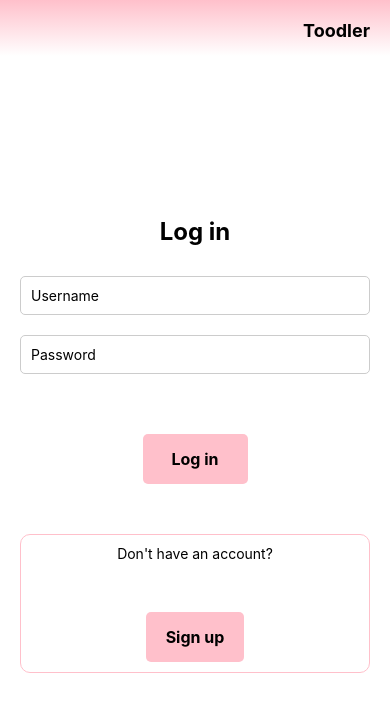
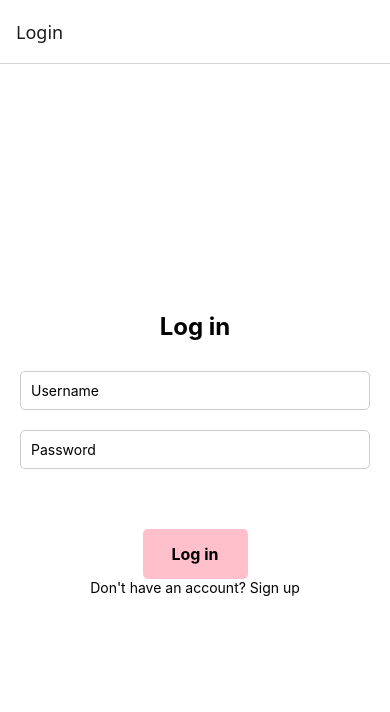
Before and after one commit to Kjartanik/Toodler, a React Native app in the folder Toodler/: screen /HomeScreen in a window 390 px wide. Shown: the top 712 px of the page. Built offline with nearby package versions, Linux system fonts and the light colour scheme.

Commit message:
added sign out and fix error

```diff
--- a/Toodler/App.js
+++ b/Toodler/App.js
@@ -1,10 +1,12 @@
 import 'react-native-gesture-handler';
 import React from 'react';
 import AppContainer from './src/routes';
-
+import { AuthProvider } from './src/context/AuthContext';
 
 export default function App() {
     return (
-        <AppContainer />
+        <AuthProvider>
+            <AppContainer />
+        </AuthProvider>
     );
 }
--- /dev/null
+++ b/Toodler/src/context/AuthContext.js
@@ -0,0 +1,47 @@
+import React, { createContext, useReducer } from 'react';
+
+export const AuthContext = createContext();
+
+const initialState = {
+  isLoading: true,
+  isSignout: false,
+  userToken: null,
+};
+
+function authReducer(state, action) {
+  switch (action.type) {
+    case 'RESTORE_TOKEN':
+      return { ...state, userToken: action.token, isLoading: false };
+    case 'SIGN_IN':
+      return { ...state, isSignout: false, userToken: action.token };
+    case 'SIGN_OUT':
+      return { ...state, isSignout: true, userToken: null };
+    default:
+      return state;
+  }
+}
+
+export function AuthProvider({ children }) {
+  const [state, dispatch] = useReducer(authReducer, initialState);
+
+  const authContext = React.useMemo(
+    () => ({
+      signIn: async (token) => {
+        dispatch({ type: 'SIGN_IN', token });
+      },
+      signOut: () => {
+        dispatch({ type: 'SIGN_OUT' });
+      },
+      restoreToken: async (token) => {
+        dispatch({ type: 'RESTORE_TOKEN', token });
+      },
+    }),
+    []
+  );
+
+  return (
+    <AuthContext.Provider value={{ state, authContext }}>
+      {children}
+    </AuthContext.Provider>
+  );
+}
--- a/Toodler/src/routes/index.js
+++ b/Toodler/src/routes/index.js
@@ -1,4 +1,4 @@
-import React, { useState } from 'react';
+import React, { useContext } from 'react';
 import { NavigationContainer } from '@react-navigation/native';
 import { createStackNavigator } from '@react-navigation/stack';
 import HomeScreen from '../views/HomeScreen/index';
@@ -9,9 +9,9 @@ import Lists from '../views/Lists/index';
 import Tasks from '../views/Tasks/index';
 import AddList from '../views/AddList/index';
 import ModifyList from '../views/ModifyList/index';
-import CustomHeader from '../components/CustomHeader';
 import LoginScreen from '../views/LogIn/index';
 import SignUpScreen from '../views/SignUp/index';
+import { AuthContext } from '../context/AuthContext';
 
 const Stack = createStackNavigator();
 const RootStack = createStackNavigator();
@@ -19,64 +19,43 @@ const RootStack = createStackNavigator();
 const MainAppFlow = () => (
     <Stack.Navigator
         initialRouteName="HomeScreen"
-        screenOptions={({ navigation }) => ({
-            header: (props) => (
-                <CustomHeader
-                    title={props.options.title}
-                    navigation={navigation}
-                    canGoBack={navigation.canGoBack()}
-                />
-            ),
-        })}
+        screenOptions={{
+            headerShown: true,
+        }}
     >
         <Stack.Screen name="HomeScreen" component={HomeScreen} options={{ title: 'My Boards' }} />
-        <Stack.Screen name="ModifyBoard" component={ModifyBoard} options={{ title: 'Change Board' }} />
-        <Stack.Screen name="Boards" component={Boards} options={{ title: 'Boards' }} />
-        <Stack.Screen name="AddBoard" component={AddBoard} options={{ title: 'Create New Board' }} />
-        <Stack.Screen name="Lists" component={Lists} options={{ title: 'Lists' }} />
-        <Stack.Screen name="Tasks" component={Tasks} options={{ title: 'Tasks' }} />
-        <Stack.Screen name="AddList" component={AddList} options={{ title: 'Create New List' }} />
-        <Stack.Screen name="ModifyList" component={ModifyList} options={{ title: 'Change List' }} />
+        <Stack.Screen name="ModifyBoard" component={ModifyBoard} options={{ title: 'Modify Board' }} />
+        <Stack.Screen name="Boards" component={Boards} options={{ title: 'Boards Overview' }} />
+        <Stack.Screen name="AddBoard" component={AddBoard} options={{ title: 'Add Board' }} />
+        <Stack.Screen name="Lists" component={Lists} options={{ title: 'Lists View' }} />
+        <Stack.Screen name="Tasks" component={Tasks} options={{ title: 'Task List' }} />
+        <Stack.Screen name="AddList" component={AddList} options={{ title: 'Add New List' }} />
+        <Stack.Screen name="ModifyList" component={ModifyList} options={{ title: 'Modify List' }} />
     </Stack.Navigator>
 );
 
-const AuthenticationFlow = ({ setIsSignedIn }) => (
+const AuthenticationFlow = () => (
     <Stack.Navigator
-    initialRouteName="LoginScreen"
-    screenOptions={({ navigation }) => ({
-        header: (props) => (
-            <CustomHeader
-                title={props.options.title}
-                navigation={navigation}
-                canGoBack={navigation.canGoBack()}
-            />
-        ),
-    })}
->
-        <Stack.Screen name="LoginScreen" >
-            {(props) => <LoginScreen {...props} setIsSignedIn={setIsSignedIn} />}
-        </Stack.Screen>
-        <Stack.Screen name="SignUpScreen" component={SignUpScreen}  />
+        initialRouteName="LoginScreen"
+        screenOptions={{
+            headerShown: true,
+        }}
+    >
+        <Stack.Screen name="LoginScreen" component={LoginScreen} options={{ title: 'Login' }} />
+        <Stack.Screen name="SignUpScreen" component={SignUpScreen} options={{ title: 'Sign Up' }} />
     </Stack.Navigator>
 );
 
 const Routes = () => {
-    const [isSignedIn, setIsSignedIn] = useState(false);
+    const { state } = useContext(AuthContext);
 
     return (
         <NavigationContainer>
             <RootStack.Navigator screenOptions={{ headerShown: false }}>
-                {isSignedIn ? (
+                {state.userToken ? (
                     <RootStack.Screen name="MainApp" component={MainAppFlow} />
                 ) : (
-                    <RootStack.Screen name="Auth">
-                        {(props) => (
-                            <AuthenticationFlow
-                                {...props}
-                                setIsSignedIn={setIsSignedIn}
-                            />
-                        )}
-                    </RootStack.Screen>
+                    <RootStack.Screen name="Auth" component={AuthenticationFlow} />
                 )}
             </RootStack.Navigator>
         </NavigationContainer>
--- a/Toodler/src/views/HomeScreen/index.js
+++ b/Toodler/src/views/HomeScreen/index.js
@@ -1,13 +1,14 @@
-import React, { useState, useEffect } from 'react';
-import { Text, View, FlatList, TouchableOpacity } from 'react-native';
+import React, { useState, useEffect, useContext } from 'react';
+import { Text, View, FlatList, TouchableOpacity, Button } from 'react-native';
 import { getBoards, addBoard, deleteBoard } from '../../services/dataService.js';
 import BoardCard from '../../components/BoardCard/index';
 import styles from './styles';
 import Icon from 'react-native-vector-icons/MaterialIcons';
-import UserService from '../../services/UserService';
+import { AuthContext } from '../../context/AuthContext';
 
 const HomeScreen = ({ navigation }) => {
     const [boards, setBoards] = useState([]);
+    const { authContext } = useContext(AuthContext); // Access the AuthContext
 
     // Fetch boards when the component mounts
     useEffect(() => {
@@ -69,7 +70,6 @@ const HomeScreen = ({ navigation }) => {
         </TouchableOpacity>
     );
 
-
     return (
         <View style={styles.container}>
             <FlatList
@@ -78,6 +78,8 @@ const HomeScreen = ({ navigation }) => {
                 renderItem={renderBoard}
                 ListFooterComponent={renderFooter} // Add the "+" button below the last board
             />
+            {/* Add a Sign Out button */}
+            <Button title="Sign Out" onPress={() => authContext.signOut()} />
         </View>
     );
 };
--- a/Toodler/src/views/LogIn/index.js
+++ b/Toodler/src/views/LogIn/index.js
@@ -1,25 +1,24 @@
-import React, { useState } from 'react';
+import React, { useState, useContext } from 'react';
 import { View, Text, TextInput, TouchableOpacity, Alert } from 'react-native';
 import UserService from '../../services/UserService';
+import { AuthContext } from '../../context/AuthContext';
 import styles from './styles';
 
-const LoginScreen = ({ navigation, setIsSignedIn }) => {
+const LoginScreen = ({ navigation }) => {
   const [username, setUsername] = useState('');
   const [password, setPassword] = useState('');
+  const { authContext } = useContext(AuthContext);
 
   const handleLogin = () => {
     const users = UserService.getAllUsers();
-
     const user = Object.values(users).find(
       (storedUser) => storedUser.username === username && storedUser.password === password
     );
 
     if (user) {
       UserService.setCurrentUser(user);
-            setIsSignedIn(true);
-            navigation.navigate('HomeScreen');
-        }
-        else {
+      authContext.signIn('dummy-auth-token');
+    } else {
       Alert.alert('Invalid credentials', 'Please check your username and password');
     }
   };
@@ -40,19 +39,14 @@ const LoginScreen = ({ navigation, setIsSignedIn }) => {
         onChangeText={setPassword}
         secureTextEntry
       />
-            <TouchableOpacity style={styles.button} title="Login" onPress={handleLogin}>
+      <TouchableOpacity style={styles.button} onPress={handleLogin}>
         <Text style={styles.buttonText}>Log in</Text>
       </TouchableOpacity>
-            <View style={styles.signUpContainer}>
-            <Text style={styles.text}>Don't have an account?</Text>
-
-            <TouchableOpacity style={styles.button} title="Sign Up" onPress={() => navigation.navigate('SignUpScreen')}>
-                <Text style={styles.buttonText}>Sign up</Text>
+      <TouchableOpacity onPress={() => navigation.navigate('SignUpScreen')}>
+        <Text>Don't have an account? Sign up</Text>
       </TouchableOpacity>
-            </View>
     </View>
   );
 };
 
-
 export default LoginScreen;
```
Lines whose indentation alone changed are shown as unchanged.
